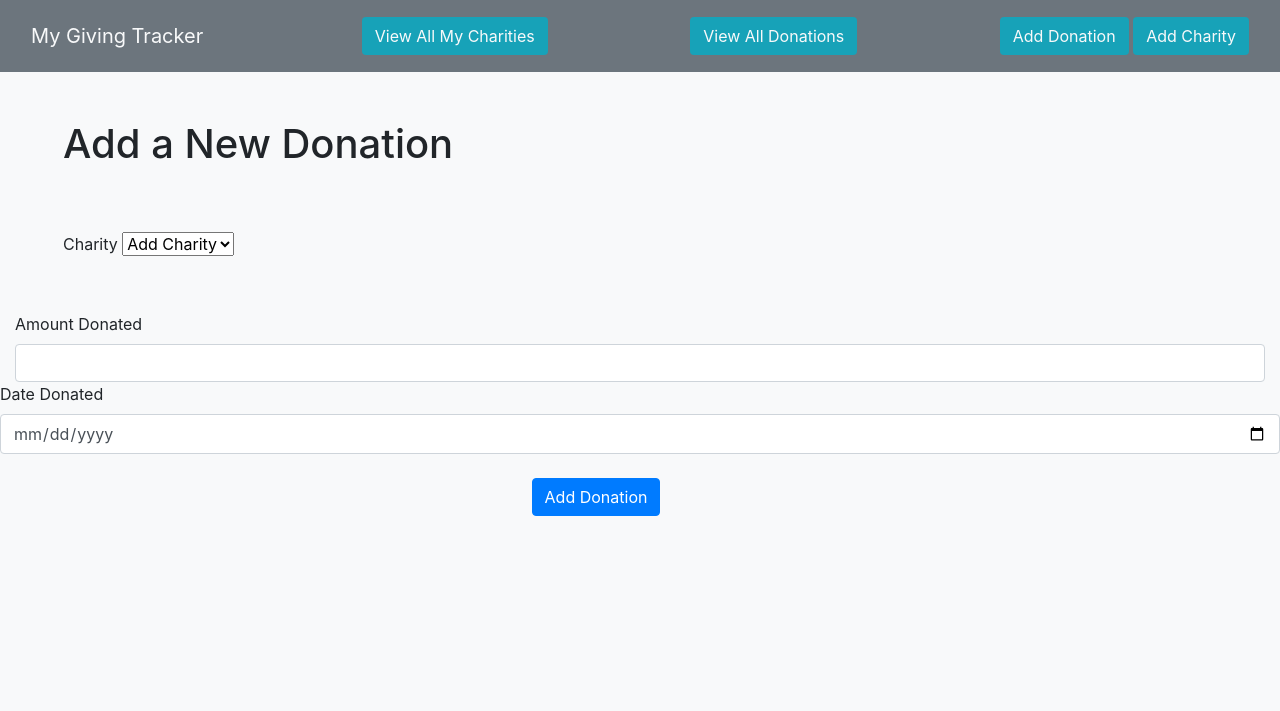
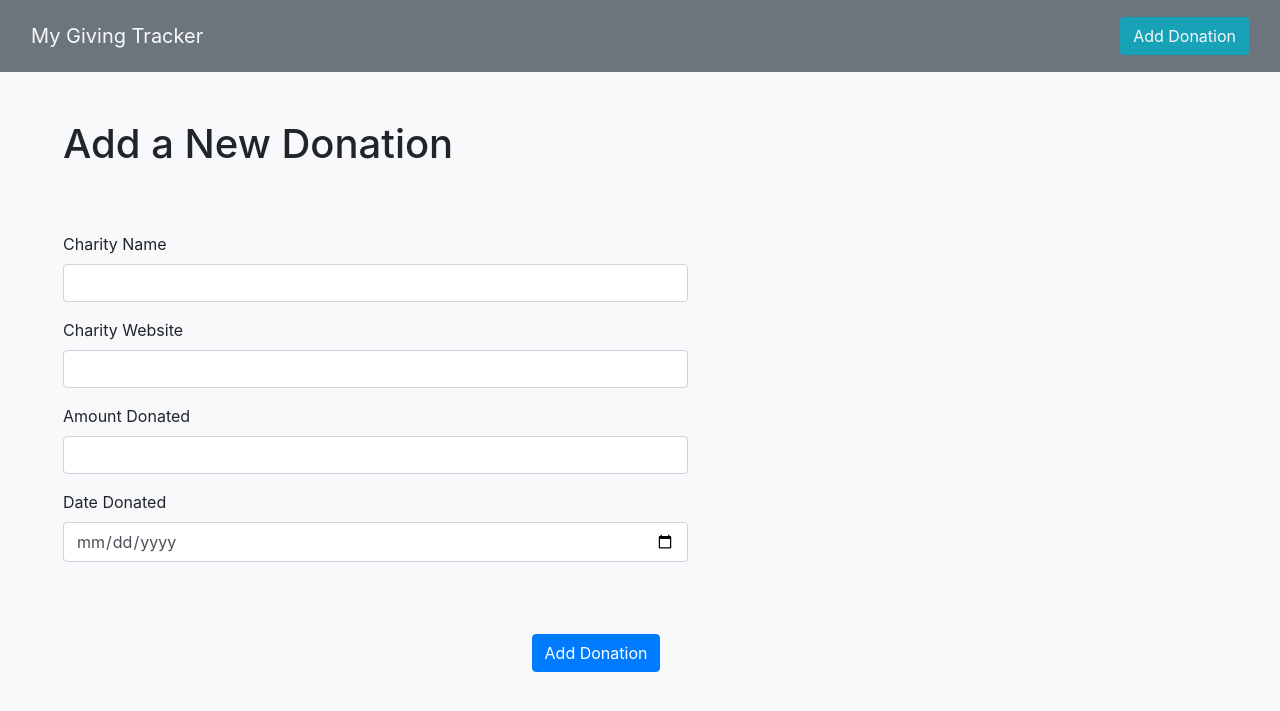
Before and after one commit to lissalad/charity-tracker, a Flask app: page /donations/new in a window 1280 px wide. Shown: the top 711 px of the page. Run offline with Flask 2, Linux system fonts and the light colour scheme; data that the repository does not hold is empty; some libraries are stand-ins or nearby versions.

Commit message:
restored to functioning individual donations

```diff
--- a/app.py
+++ b/app.py
@@ -4,94 +4,40 @@ from bson.objectid import ObjectId
 import os
 import certifi
 
-
 host = os.environ.get("DB_URL")
-client = MongoClient(host, tlsCAFile=certifi.where())
+client = MongoClient(host=host, tlsCAFile=certifi.where())
 db = client.CharityTracker
 donations = db.donations
-charities = db.charities
 
 app = Flask(__name__)
 
 @app.route('/')
 def charity_index():
-    return render_template("charity_index.html")
+    donates=list(donations.find())
+    for i in range(len(donates)):
+      donates[i]['amount'] = float(donates[i]['amount'])
+    donates.sort(key=lambda x: x['date'], reverse=False)
+    return render_template("charity_index.html", donations=donates)
 
-# ----------------- CHARITIES ------------------- #
-@app.route('/charity/new')
-def charity_new():
-    return render_template('charity_new.html')
-
-@app.route('/charities/view')
-def charities_show():
-  chair = list(charities.find())
-  return render_template("charities_show.html", charities=chair)
-
-@app.route('/charities', methods=['POST'])
-def charity_submit():
-    charity = {
-        'name': request.form.get('name'),
-        'website': request.form.get('website'),
-        'description': request.form.get('description'),
-      }
-    charities.insert_one(charity)
-    return redirect(url_for('charities_show'))
-
-@app.route('/charities/<charity_id>')
-def charity_show(charity_id):
-    charity = charities.find_one({'_id': ObjectId(charity_id)})
-    return render_template(('charity_show.html'), charity=charity)
-
-@app.route('/charities/<charity_id>/remove', methods=['POST'])
-def charity_del(charity_id):
-    charities.delete_one({'_id': ObjectId(charity_id)})
-    return redirect(url_for('charities_show'))
-
-
-# ----------------- DONATIONS ------------------- #
 @app.route('/donations/new')
 def donation_new():
-  print('hello')
-  chairs = list(charities.find())
-  return render_template('donations_new.html', charities = chairs)
-
-@app.route('/donations/view')
-def donations_show():
-    donates=list(donations.find())
-    for i in range(len(donates)):
-      print(donates[i])
-      donates[i]['amount'] = float(donates[i]['amount'])
-      print(donates[i]['_id'])
-      charity = charities.find_one({'_id': ObjectId(donates[i]['_id'])})
-      print(charity)
-      donates[i]['charity-name'] = charity['name']
-    donates.sort(key=lambda x: x['date'], reverse=False)
-    return render_template("donations_show.html", donations=donates)
+    return render_template('donations_new.html')
 
 @app.route('/donations', methods=['POST'])
 def donation_submit():
-    name = request.form.get('charity-name')
-    charity = charities.find_one({'name': name})
-    print(charity)
     donation = {
-        'charity_id': charity["_id"],
-        # 'name': request.form.get('charity-name'),
-        # 'website': request.form.get('website'),
+        'name': request.form.get('charity-name'),
+        'website': request.form.get('website'),
         'amount': request.form.get('amount'),
         'date': request.form.get('date'),
       }
-
-    print(donation)
     donations.insert_one(donation)
-    return redirect(url_for('donations_show'))
+    return redirect(url_for('charity_index'))
 
 @app.route('/donations/<donation_id>/remove', methods=['POST'])
 def donation_del(donation_id):
     donations.delete_one({'_id': ObjectId(donation_id)})
     return redirect(url_for('charity_index'))
 
-
-
-# ---------- RUN ------------------- #
 if __name__ == '__main__':
     app.run(debug=True)
--- a/templates/partials/donation_form.html
+++ b/templates/partials/donation_form.html
@@ -1,6 +1,6 @@
 <fieldset class="w-50 m-5">
   <legend></legend>
-  <!-- <div class="form-group">
+  <div class="form-group">
     <label for="charity-name">Charity Name</label>
     <input
       class="form-control"
@@ -10,17 +10,12 @@
       name="charity-name"
       required
     />
-  </div> -->
-
-    <label for="charity-select">Charity</label>
-    <select name="charity-name" id="charity">
-      {% for charity in charities %}
-      <option value="{{ charity.name }}">{{ charity.name }}</option>
-      {% endfor %}
-      <option><a href="/charity/new">Add Charity</a></option>
-    </select>
   </div>
-
+  <div class="form-group">
+    <label for="date">Charity Website</label>
+    <input class="form-control" id="website" type="url" value="" name="website" />
+  </div>
+  <div class="form-group">
     <label for="amount">Amount Donated</label>
     <input class="form-control" id="amount" type="number" value="" name="amount" required />
   </div>
--- a/templates/partials/navbar.html
+++ b/templates/partials/navbar.html
@@ -3,18 +3,10 @@
     <div class="">
       <a class="navbar-brand text-light text-center" href="/">My Giving Tracker</a>
     </div>
-    <a href="/charities/view" class="btn btn-default navbar-btn bg-info text-light"
-      >View All My Charities</a
-    >
-
-    <a href="/donations/view" class="btn btn-default navbar-btn bg-info text-light"
-      >View All Donations</a
-    >
     <div class="pull-right">
       <a href="/donations/new" class="btn btn-default navbar-btn bg-info text-light"
         >Add Donation</a
       >
-      <a href="/charity/new" class="btn btn-default navbar-btn bg-info text-light">Add Charity</a>
     </div>
   </div>
 </nav>
```
Also changed, not shown: templates/charity_index.html (+24 -2 lines), 1 other file.
